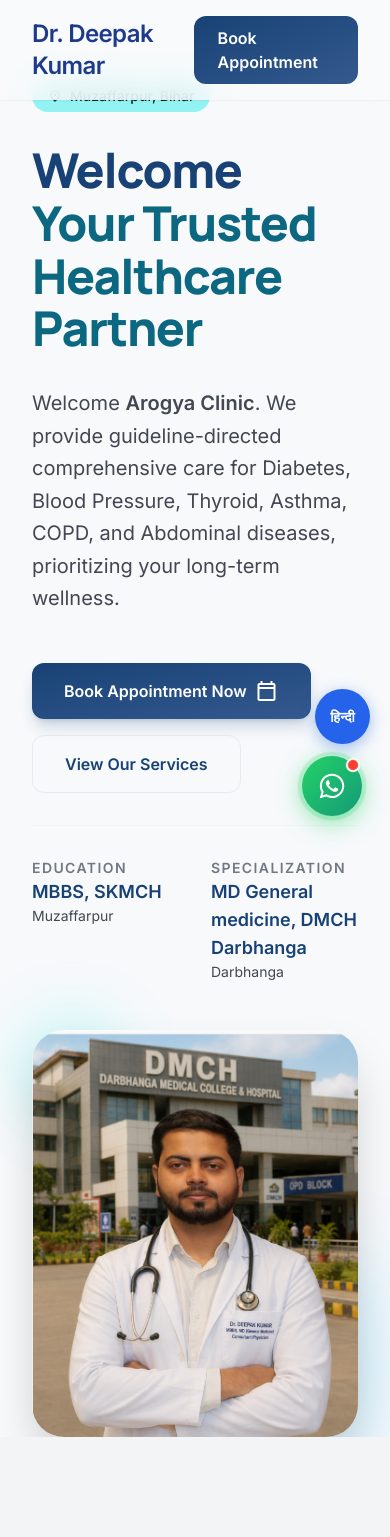
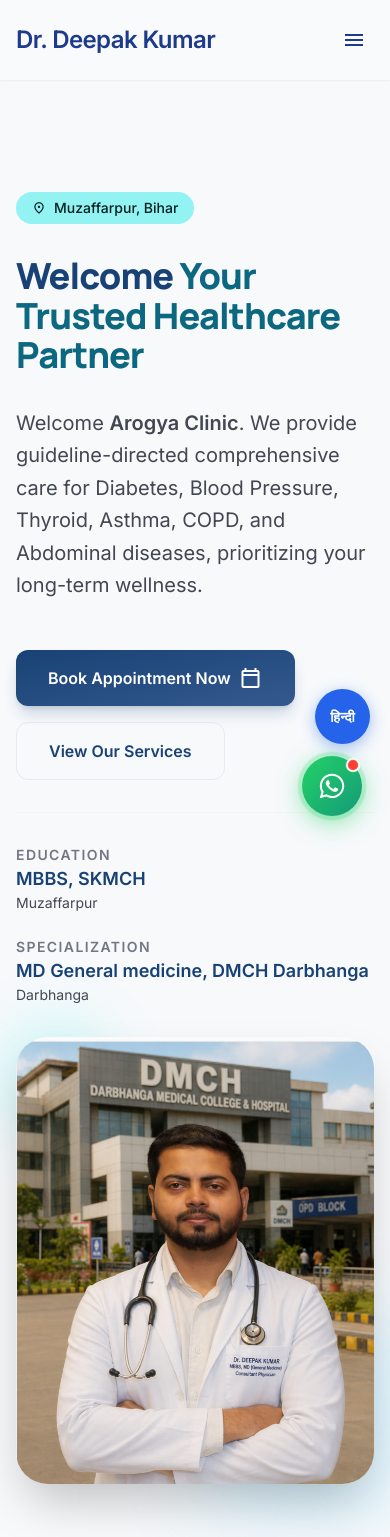
Before and after one commit to chiranjeevbitm/Doctors-Profile, a React (Vite) app in the folder FE/: page / in a window 390 px wide. Shown: the top 1537 px of the page. Built offline with nearby package versions, Linux system fonts and the light colour scheme.

Commit message:
fix: make website dynamically adjustable and mobile responsive
- Layout.jsx: Added mobile hamburger menu with smooth drop-down, responsive padding on navbar and footer.
- Home.jsx: Adjusted padding, grid configurations, and margins to be mobile-friendly and scale dynamically based on screen sizes.

```diff
--- a/FE/src/components/Layout.jsx
+++ b/FE/src/components/Layout.jsx
@@ -1,10 +1,14 @@
-import React from 'react';
+import React, { useState } from 'react';
 import { NavLink, Link, Outlet } from 'react-router-dom';
 import { useLanguage } from '../context/LanguageContext';
 import DrDeeepakWidget from './DrDeeepakWidget';
 
 export default function Layout() {
   const { t } = useLanguage();
+  const [isMobileMenuOpen, setIsMobileMenuOpen] = useState(false);
+
+  const toggleMobileMenu = () => setIsMobileMenuOpen(!isMobileMenuOpen);
+  const closeMobileMenu = () => setIsMobileMenuOpen(false);
 
   const getNavLinkClass = ({ isActive }) => {
     return isActive
@@ -16,8 +20,19 @@ export default function Layout() {
     <div className="flex flex-col min-h-screen bg-surface text-on-surface">
       {/* TopNavBar */}
       <nav className="fixed top-0 w-full z-50 bg-slate-50/80 backdrop-blur-md shadow-sm">
-        <div className="flex justify-between items-center px-8 py-4 max-w-7xl mx-auto">
-          <Link to="/" className="text-2xl font-bold tracking-tight text-blue-900">{t('drName')}</Link>
+        <div className="flex justify-between items-center px-4 md:px-8 py-4 max-w-7xl mx-auto">
+          <Link to="/" onClick={closeMobileMenu} className="text-2xl font-bold tracking-tight text-blue-900">{t('drName')}</Link>
+
+          <button
+            className="md:hidden text-blue-900 p-2"
+            onClick={toggleMobileMenu}
+            aria-label="Toggle navigation"
+          >
+            <span className="material-symbols-outlined text-2xl">
+              {isMobileMenuOpen ? 'close' : 'menu'}
+            </span>
+          </button>
+
           <div className="hidden md:flex space-x-8 items-center">
             <NavLink className={getNavLinkClass} to="/">{t('home')}</NavLink>
             <NavLink className={getNavLinkClass} to="/about">{t('about')}</NavLink>
@@ -31,10 +46,23 @@ export default function Layout() {
             </NavLink>
 
           </div>
-          <Link to="/appointments" className="bg-gradient-to-br from-primary to-primary-container text-on-primary px-6 py-2.5 rounded-xl font-semibold hover:opacity-90 active:scale-95 transition-all">
+          <Link to="/appointments" className="hidden md:block bg-gradient-to-br from-primary to-primary-container text-on-primary px-6 py-2.5 rounded-xl font-semibold hover:opacity-90 active:scale-95 transition-all">
             {t('appointments')}
           </Link>
         </div>
+
+        {/* Mobile Menu */}
+        {isMobileMenuOpen && (
+          <div className="md:hidden bg-white border-t border-slate-200 px-4 pt-2 pb-4 space-y-2 shadow-lg">
+            <NavLink className="block px-3 py-3 rounded-md text-base font-medium text-slate-700 hover:text-blue-900 hover:bg-slate-50" onClick={closeMobileMenu} to="/">{t('home')}</NavLink>
+            <NavLink className="block px-3 py-3 rounded-md text-base font-medium text-slate-700 hover:text-blue-900 hover:bg-slate-50" onClick={closeMobileMenu} to="/about">{t('about')}</NavLink>
+            <NavLink className="block px-3 py-3 rounded-md text-base font-medium text-slate-700 hover:text-blue-900 hover:bg-slate-50" onClick={closeMobileMenu} to="/services">{t('services')}</NavLink>
+            <NavLink className="block px-3 py-3 rounded-md text-base font-medium text-slate-700 hover:text-blue-900 hover:bg-slate-50" onClick={closeMobileMenu} to="/appointments">{t('appointments')}</NavLink>
+            <NavLink className="block px-3 py-3 rounded-md text-base font-bold text-green-700 hover:bg-green-50" onClick={closeMobileMenu} to="/doctor-in-10-mins">
+              {t('doctorIn10NavLabel')} ⚡
+            </NavLink>
+          </div>
+        )}
       </nav>
 
       {/* Main Content Area */}
@@ -44,7 +72,7 @@ export default function Layout() {
 
       {/* Footer */}
       <footer className="bg-slate-200 w-full mt-auto">
-        <div className="grid grid-cols-1 md:grid-cols-3 gap-8 px-8 py-12 max-w-7xl mx-auto">
+        <div className="grid grid-cols-1 md:grid-cols-3 gap-8 px-4 md:px-8 py-12 max-w-7xl mx-auto">
           <div className="space-y-4">
             <div className="text-xl font-bold text-blue-900">{t('drName')}</div>
             <p className="text-slate-500 max-w-xs leading-relaxed">{t('footerDesc')}</p>
@@ -71,7 +99,7 @@ export default function Layout() {
             </p>
           </div>
         </div>
-        <div className="max-w-7xl mx-auto px-8 py-6 border-t border-slate-300">
+        <div className="max-w-7xl mx-auto px-4 md:px-8 py-6 border-t border-slate-300">
           <p className="text-slate-500 text-sm">{t('copyright')}</p>
         </div>
       </footer>
--- a/FE/src/pages/Home.jsx
+++ b/FE/src/pages/Home.jsx
@@ -9,15 +9,15 @@ export default function Home() {
   return (
     <>
       {/* Hero Section */}
-      <section className="relative min-h-[870px] flex items-center overflow-hidden bg-surface">
-        <div className="max-w-7xl mx-auto px-8 w-full grid md:grid-cols-12 gap-12 items-center">
+      <section className="relative min-h-screen pt-28 pb-16 md:py-0 md:min-h-[870px] flex items-center overflow-hidden bg-surface">
+        <div className="max-w-7xl mx-auto px-4 md:px-8 w-full grid md:grid-cols-12 gap-8 md:gap-12 items-center">
           <div className="md:col-span-7 space-y-8 z-10">
             <a href="https://www.google.com/maps/place/Dr+Deepak+kumar/@26.1500074,85.4007174,17z/data=!4m6!3m5!1s0x39ed110057681ebf:0xcc7a1deab9d79035!8m2!3d26.150109!4d85.400502!16s%2Fg%2F11z5t68_qr?entry=ttu&g_ep=EgoyMDI2MDQxOS4wIKXMDSoASAFQAw%3D%3D" target="_blank" rel="noopener noreferrer" className="inline-flex items-center gap-2 bg-tertiary-fixed text-on-tertiary-fixed px-4 py-1.5 rounded-full text-sm font-medium hover:bg-tertiary hover:text-white transition-colors cursor-pointer">
               <span className="material-symbols-outlined text-sm">location_on</span>
               {t('location')}
             </a>
-            <h1 className="text-5xl md:text-7xl font-extrabold text-primary leading-[1.1] tracking-tight">
-              {t('welcome')} <br /><span className="text-secondary">{t('tagline')}</span>
+            <h1 className="text-4xl md:text-7xl font-extrabold text-primary leading-[1.1] tracking-tight">
+              {t('welcome')} <br className="hidden sm:block" /><span className="text-secondary">{t('tagline')}</span>
             </h1>
             <p className="text-xl text-on-surface-variant max-w-xl leading-relaxed">
               {t('welcome')} <strong>Arogya Clinic</strong>. {t('heroDesc')}
@@ -31,7 +31,7 @@ export default function Home() {
                 {t('viewServices')}
               </Link>
             </div>
-            <div className="grid grid-cols-2 gap-8 pt-8 border-t border-outline-variant/10">
+            <div className="grid grid-cols-1 sm:grid-cols-2 gap-6 md:gap-8 pt-8 border-t border-outline-variant/10">
               <div>
                 <p className="text-sm font-bold uppercase tracking-widest text-outline">{t('education')}</p>
                 <p className="text-lg font-bold text-primary">{t('educationDetail')}</p>
@@ -55,9 +55,9 @@ export default function Home() {
       </section>
 
       {/* Why Choose Us - Asymmetric Bento Grid */}
-      <section className="py-24 bg-surface-container-low">
-        <div className="max-w-7xl mx-auto px-8">
-          <div className="mb-16">
+      <section className="py-16 md:py-24 bg-surface-container-low">
+        <div className="max-w-7xl mx-auto px-4 md:px-8">
+          <div className="mb-10 md:mb-16">
             <h2 className="text-4xl font-extrabold text-primary mb-4">{t('whyChooseTitle')}</h2>
             <p className="text-on-surface-variant text-lg max-w-2xl">{t('whyChooseDesc')}</p>
           </div>
@@ -102,9 +102,9 @@ export default function Home() {
       </section>
 
       {/* Core Services */}
-      <section className="py-24 bg-surface">
-        <div className="max-w-7xl mx-auto px-8">
-          <div className="text-center mb-16">
+      <section className="py-16 md:py-24 bg-surface">
+        <div className="max-w-7xl mx-auto px-4 md:px-8">
+          <div className="text-center mb-10 md:mb-16">
             <h2 className="text-4xl font-extrabold text-primary mb-4">{t('coreServicesTitle')}</h2>
             <p className="text-on-surface-variant text-lg max-w-2xl mx-auto">{t('coreServicesDesc')}</p>
           </div>
@@ -140,8 +140,8 @@ export default function Home() {
       </section>
 
       {/* CTA Section */}
-      <section className="py-24 px-8">
-        <div className="max-w-7xl mx-auto bg-primary rounded-[3rem] p-12 md:p-20 relative overflow-hidden shadow-2xl">
+      <section className="py-16 px-4 md:px-8">
+        <div className="max-w-7xl mx-auto bg-primary rounded-[2.5rem] md:rounded-[3rem] p-8 md:p-20 relative overflow-hidden shadow-2xl">
           <div className="absolute inset-0 opacity-10 pointer-events-none">
             <svg className="w-full h-full" preserveAspectRatio="none" viewBox="0 0 100 100">
               <path d="M0,0 L100,0 L100,100 L0,100 Z" fill="url(#grad1)"></path>
```
